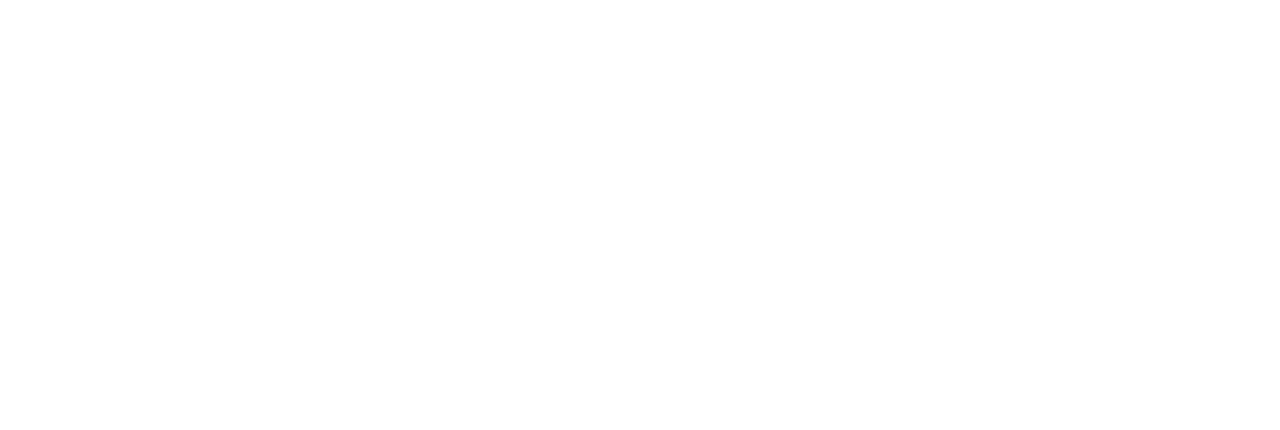
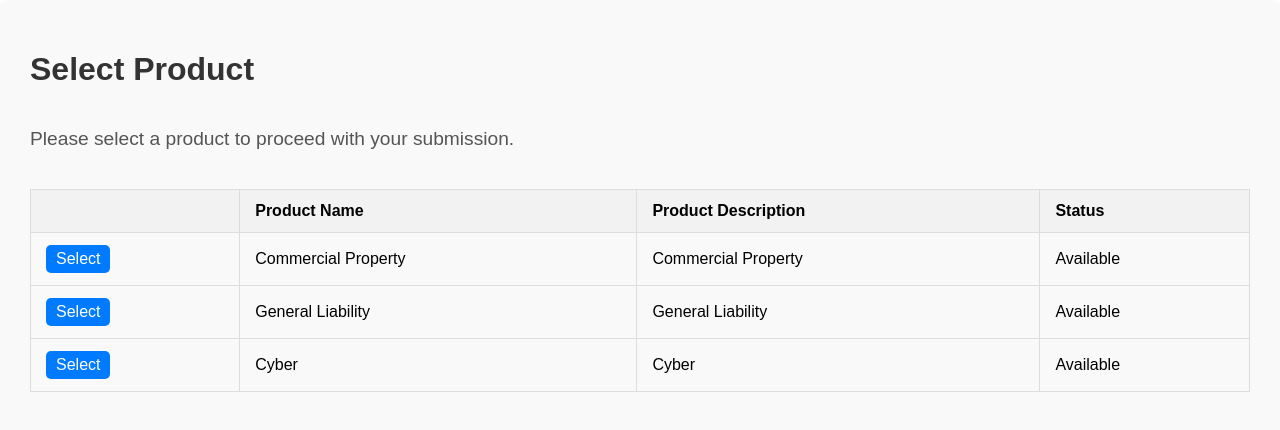
Before and after one commit to SangeethaNithiCelsior/InsMockUp, a React (Create React App) app: page /select-product in a window 1280 px wide. Before the commit this address had no page. Shown: the top 430 px of the page. Built offline with nearby package versions, Linux system fonts and the light colour scheme.

Commit message:
Select Product Page

```diff
--- a/src/pages/CreateAccount/CreateAccountPage.js
+++ b/src/pages/CreateAccount/CreateAccountPage.js
@@ -43,6 +43,11 @@ const CreateAccountPage = () => {
         navigate('/desktop'); // Navigate back to the Desktop page
     };
 
+    // Handle New Submission button click
+    const handleNewSubmission = () => {
+        navigate('/select-product'); // Navigate to the Select Product page
+    };
+
     // List of US states for the dropdown
     const usStates = [
         'Alabama', 'Alaska', 'Arizona', 'Arkansas', 'California', 'Colorado', 'Connecticut', 'Delaware',
@@ -63,6 +68,9 @@ const CreateAccountPage = () => {
                 </button>
                 <button onClick={handleCancel} className={styles.cancelButton}>
                     Cancel
+                </button>
+                <button onClick={handleNewSubmission} className={styles.newSubmissionButton}>
+                    New Submission
                 </button>
             </div>
 
--- a/src/pages/CreateAccount/CreateAccountPage.module.css
+++ b/src/pages/CreateAccount/CreateAccountPage.module.css
@@ -17,7 +17,8 @@
 }
 
 .updateButton,
-.cancelButton {
+.cancelButton,
+.newSubmissionButton {
     padding: 10px 20px;
     border: none;
     border-radius: 5px;
@@ -41,6 +42,15 @@
 
     .cancelButton:hover {
         background-color: #c82333;
+    }
+
+.newSubmissionButton {
+    background-color: #007bff;
+    color: white;
+}
+
+    .newSubmissionButton:hover {
+        background-color: #0056b3;
     }
 
 .form {
--- a/src/pages/Desktop/DesktopPage.js
+++ b/src/pages/Desktop/DesktopPage.js
@@ -8,14 +8,20 @@ const DesktopPage = () => {
     const [activeTopTab, setActiveTopTab] = useState('Desktop');
     const [activeSideItem, setActiveSideItem] = useState('Summary');
     const [showNewAccountButton, setShowNewAccountButton] = useState(false);
+    const [showNewSubmissionButton, setShowNewSubmissionButton] = useState(false);
     const navigate = useNavigate();
 
     const handleTopTabClick = (tab) => {
         setActiveTopTab(tab);
         if (tab === 'Account') {
             setShowNewAccountButton(true);
+            setShowNewSubmissionButton(false);
+        } else if (tab === 'Submission') {
+            setShowNewAccountButton(false);
+            setShowNewSubmissionButton(true);
         } else {
             setShowNewAccountButton(false);
+            setShowNewSubmissionButton(false);
         }
     };
 
@@ -30,11 +36,15 @@ const DesktopPage = () => {
         navigate('/create-account'); // Navigate to the Create Account page
     };
 
+    const handleNewSubmissionClick = () => {
+        navigate('/select-product'); // Navigate to the Select Product page
+    };
+
     return (
         <div className={styles.desktopContainer}>
             {/* Top Bar */}
             <Navbar
-        tabs={['Desktop', 'Account']}
+                tabs={['Desktop', 'Account', 'Submission']}
                 activeTab={activeTopTab}
                 onTabClick={handleTopTabClick}
                 onLogout={handleLogout} // Pass the logout function
@@ -60,6 +70,13 @@ const DesktopPage = () => {
                             New Account
                         </button>
                     )}
+
+                    {/* New Submission Button */}
+                    {showNewSubmissionButton && (
+                        <button onClick={handleNewSubmissionClick} className={styles.newSubmissionButton}>
+                            New Submission
+                        </button>
+                    )}
                 </div>
             </div>
         </div>
--- a/src/pages/Desktop/DesktopPage.module.css
+++ b/src/pages/Desktop/DesktopPage.module.css
@@ -3,8 +3,6 @@
     display: flex;
     flex-direction: column;
     height: 100vh;
-  background-color: #f0f2f5;
-  font-family: 'Arial', sans-serif;
 }
 
 /* Content Layout */
@@ -54,3 +52,19 @@
     .newAccountButton:hover {
         background-color: #0056b3;
     }
+
+/* New Submission Button */
+.newSubmissionButton {
+    margin-top: 20px;
+    padding: 10px 20px;
+    background-color: #28a745;
+    color: white;
+    border: none;
+    border-radius: 5px;
+    cursor: pointer;
+    transition: background-color 0.3s ease;
+}
+
+    .newSubmissionButton:hover {
+        background-color: #218838;
+    }
--- /dev/null
+++ b/src/pages/SelectProduct/SelectProductPage.js
@@ -0,0 +1,46 @@
+import React from 'react';
+import styles from './SelectProductPage.module.css';
+
+const SelectProductPage = () => {
+    return (
+        <div className={styles.selectProductContainer}>
+            <h1>Select Product</h1>
+            <p>Please select a product to proceed with your submission.</p>
+
+            <div className={styles.tableContainer}>
+                <table className={styles.table}>
+                    <thead>
+                        <tr>
+                            <th></th>
+                            <th>Product Name</th>
+                            <th>Product Description</th>
+                            <th>Status</th>
+                        </tr>
+                    </thead>
+                    <tbody>
+                        <tr>
+                            <td><button className={styles.selectButton}>Select</button></td>
+                            <td>Commercial Property</td>
+                            <td>Commercial Property</td>
+                            <td>Available</td>
+                        </tr>
+                        <tr>
+                            <td><button className={styles.selectButton}>Select</button></td>
+                            <td>General Liability</td>
+                            <td>General Liability</td>
+                            <td>Available</td>
+                        </tr>
+                        <tr>
+                            <td><button className={styles.selectButton}>Select</button></td>
+                            <td>Cyber</td>
+                            <td>Cyber</td>
+                            <td>Available</td>
+                        </tr>
+                    </tbody>
+                </table>
+            </div>
+        </div>
+    );
+};
+
+export default SelectProductPage;
--- /dev/null
+++ b/src/pages/SelectProduct/SelectProductPage.module.css
@@ -0,0 +1,66 @@
+/* src/pages/SelectProduct/SelectProductPage.module.css */
+.selectProductContainer {
+    display: flex;
+    flex-direction: column;
+    height: 100vh;
+    background-color: #f9f9f9;
+    padding: 30px;
+    border-radius: 10px;
+    box-shadow: 0 4px 8px rgba(0, 0, 0, 0.1);
+    font-family: 'Arial', sans-serif;
+}
+
+    .selectProductContainer h1 {
+        font-size: 2rem;
+        margin-bottom: 20px;
+    }
+
+    .selectProductContainer p {
+        font-size: 1.2rem;
+        color: #555;
+    }
+
+.tableContainer {
+    margin-top: 20px;
+    overflow-x: auto;
+}
+
+.table {
+    width: 100%;
+    border-collapse: collapse;
+    margin-bottom: 20px;
+}
+
+    .table th,
+    .table td {
+        padding: 12px 15px;
+        border: 1px solid #ddd;
+        text-align: left;
+    }
+
+    .table th {
+        background-color: #f2f2f2;
+        font-weight: bold;
+    }
+
+    .table tr:nth-child(even) {
+        background-color: #f9f9f9;
+    }
+
+    .table tr:hover {
+        background-color: #f1f1f1;
+    }
+
+.selectButton {
+    padding: 5px 10px;
+    background-color: #007bff;
+    color: white;
+    border: none;
+    border-radius: 5px;
+    cursor: pointer;
+    transition: background-color 0.3s ease;
+}
+
+    .selectButton:hover {
+        background-color: #0056b3;
+    }
--- a/src/routes/AppRoutes.js
+++ b/src/routes/AppRoutes.js
@@ -4,6 +4,7 @@ import LoginPage from '../pages/Login/LoginPage';
 import DesktopPage from '../pages/Desktop/DesktopPage';
 import CreateAccountPage from '../pages/CreateAccount/CreateAccountPage';
 import ResetPasswordPage from '../pages/Login/ResetPassword';
+import SelectProductPage from '../pages/SelectProduct/SelectProductPage';
 
 const AppRoutes = () => {
     return (
@@ -14,6 +15,7 @@ const AppRoutes = () => {
                 <Route path="/create-account" element={<CreateAccountPage />} />
                 <Route path="/reset-password" element={<ResetPasswordPage />} />
                 <Route path="/login" element={<LoginPage />} />
+                <Route path="/select-product" element={<SelectProductPage />} />
             </Routes>
         </Router>
     );
```
Lines whose indentation alone changed are shown as unchanged.
